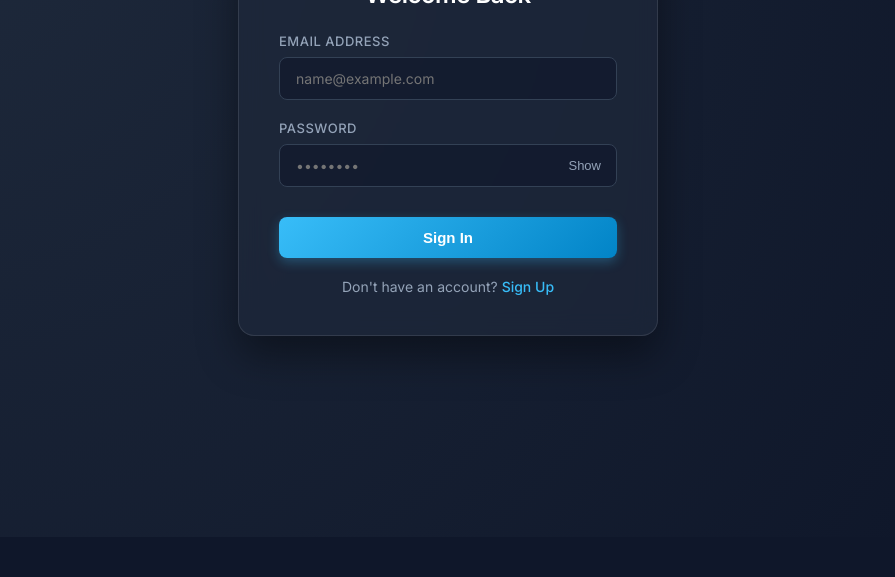
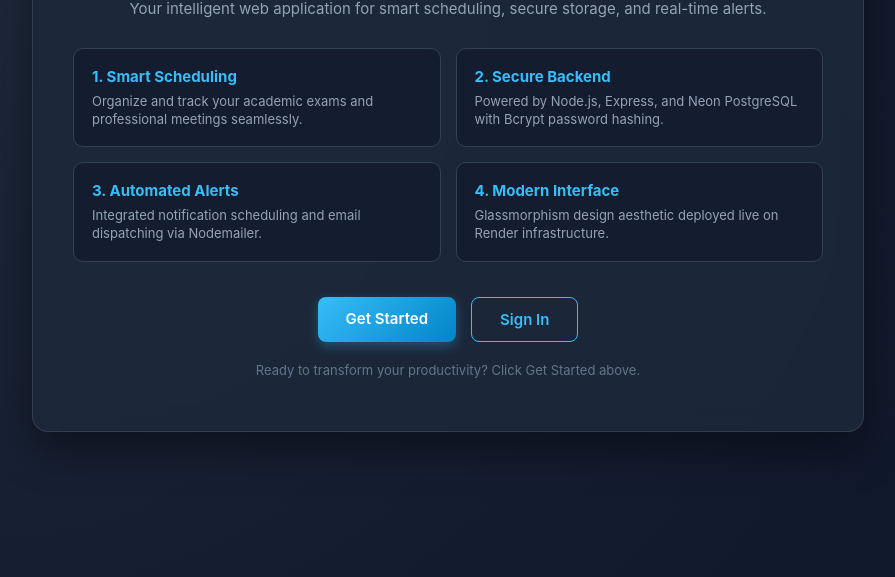
Before and after one commit to shqiprontafaj2-ops/remember-ai, a website: page index.html in a window 1280 px wide. Shown: the part 263-840 px from the top of the page, without its empty margins (192-1087 px from the left). Before the commit the page ends 800 px from the top, so only its background shows below. Drawn offline with Linux system fonts and the light colour scheme.

Commit message:
Shto faqen kryesore Landing Page me 4 pikat kyqe dhe Get Started

```diff
--- a/index.html
+++ b/index.html
@@ -3,82 +3,145 @@
 <head>
     <meta charset="UTF-8">
     <meta name="viewport" content="width=device-width, initial-scale=1.0">
-    <title>Remember AI - Login</title>
-    <link rel="stylesheet" href="style.css">
+    <title>Remember AI - Welcome</title>
+    <style>
+        body {
+            font-family: 'Inter', Arial, sans-serif;
+            background: #0f172a;
+            background-image: radial-gradient(circle at 10% 20%, rgb(30, 41, 59) 0%, rgb(15, 23, 42) 90%);
+            margin: 0;
+            padding: 20px;
+            min-height: 100vh;
+            display: flex;
+            justify-content: center;
+            align-items: center;
+            color: #f8fafc;
+        }
+        .landing-container {
+            max-width: 750px;
+            width: 100%;
+            background: rgba(30, 41, 59, 0.85);
+            backdrop-filter: blur(12px);
+            border: 1px solid rgba(255, 255, 255, 0.1);
+            padding: 40px;
+            border-radius: 16px;
+            box-shadow: 0 20px 40px rgba(0, 0, 0, 0.4);
+            text-align: center;
+        }
+        h1 {
+            color: #ffffff;
+            font-size: 32px;
+            margin-bottom: 10px;
+            font-weight: 700;
+        }
+        h1 span {
+            color: #38bdf8;
+        }
+        p.subtitle {
+            color: #94a3b8;
+            font-size: 15px;
+            margin-bottom: 30px;
+        }
+        .features-grid {
+            display: grid;
+            grid-template-columns: 1fr 1fr;
+            gap: 15px;
+            margin-bottom: 35px;
+            text-align: left;
+        }
+        .feature-card {
+            background: rgba(15, 23, 42, 0.6);
+            border: 1px solid #334155;
+            padding: 18px;
+            border-radius: 10px;
+        }
+        .feature-card h4 {
+            color: #38bdf8;
+            margin: 0 0 6px 0;
+            font-size: 15px;
+        }
+        .feature-card p {
+            color: #94a3b8;
+            margin: 0;
+            font-size: 13px;
+            line-height: 1.4;
+        }
+        .cta-buttons {
+            display: flex;
+            gap: 15px;
+            justify-content: center;
+            margin-bottom: 20px;
+        }
+        .btn-primary {
+            background: linear-gradient(135deg, #38bdf8 0%, #0284c7 100%);
+            color: white;
+            text-decoration: none;
+            padding: 12px 28px;
+            border-radius: 8px;
+            font-weight: 600;
+            font-size: 15px;
+            box-shadow: 0 4px 12px rgba(56, 189, 248, 0.3);
+            transition: all 0.3s ease;
+        }
+        .btn-primary:hover {
+            background: linear-gradient(135deg, #0ea5e9 0%, #0369a1 100%);
+            transform: translateY(-1px);
+        }
+        .btn-secondary {
+            background: transparent;
+            color: #38bdf8;
+            border: 1px solid #38bdf8;
+            text-decoration: none;
+            padding: 12px 28px;
+            border-radius: 8px;
+            font-weight: 600;
+            font-size: 15px;
+            transition: all 0.3s ease;
+        }
+        .btn-secondary:hover {
+            background: rgba(56, 189, 248, 0.1);
+        }
+        .footer-text {
+            color: #64748b;
+            font-size: 13px;
+            margin-top: 20px;
+        }
+    </style>
 </head>
 <body>
 
-    <div class="login-container">
-        <h2>Welcome Back</h2>
+<div class="landing-container">
+    <h1>Welcome to <span>Remember AI</span></h1>
+    <p class="subtitle">Your intelligent web application for smart scheduling, secure storage, and real-time alerts.</p>
 
-        <form id="loginForm">
-            <div class="input-field">
-                <label for="email">Email Address</label>
-                <input type="email" id="email" name="email" placeholder="name@example.com" required>
-            </div>
-
-            <div class="input-field">
-                <label for="password">Password</label>
-                <div class="password-wrapper">
-                    <input type="password" id="password" name="password" placeholder="••••••••" required>
-                    <button type="button" class="toggle-password" onclick="togglePassword()">Show</button>
-                </div>
-            </div>
-
-            <button type="submit" class="btn-submit">Sign In</button>
-
-            <p>
-                Don't have an account? <a href="/signup">Sign Up</a>
-            </p>
-        </form>
+    <!-- 4 Pikat Kyçe -->
+    <div class="features-grid">
+        <div class="feature-card">
+            <h4>1. Smart Scheduling</h4>
+            <p>Organize and track your academic exams and professional meetings seamlessly.</p>
+        </div>
+        <div class="feature-card">
+            <h4>2. Secure Backend</h4>
+            <p>Powered by Node.js, Express, and Neon PostgreSQL with Bcrypt password hashing.</p>
+        </div>
+        <div class="feature-card">
+            <h4>3. Automated Alerts</h4>
+            <p>Integrated notification scheduling and email dispatching via Nodemailer.</p>
+        </div>
+        <div class="feature-card">
+            <h4>4. Modern Interface</h4>
+            <p>Glassmorphism design aesthetic deployed live on Render infrastructure.</p>
+        </div>
     </div>
 
-    <script>
-        // Funksioni për të shfaqur/fshehur fjalëkalimin
-        function togglePassword() {
-            const passwordInput = document.getElementById("password");
-            const toggleBtn = document.querySelector(".toggle-password");
+    <!-- Butonat e Veprimit -->
+    <div class="cta-buttons">
+        <a href="/signup" class="btn-primary">Get Started</a>
+        <a href="/login" class="btn-secondary">Sign In</a>
+    </div>
 
-            if (passwordInput.type === "password") {
-                passwordInput.type = "text";
-                toggleBtn.textContent = "Hide";
-            } else {
-                passwordInput.type = "password";
-                toggleBtn.textContent = "Show";
-            }
-        }
+    <p class="footer-text">Ready to transform your productivity? Click Get Started above.</p>
+</div>
 
-        document.addEventListener("DOMContentLoaded", function() {
-            const loginForm = document.getElementById("loginForm");
-            if (loginForm) {
-                loginForm.addEventListener("submit", async function(e) {
-                    e.preventDefault();
-
-                    const email = document.getElementById("email").value;
-                    const password = document.getElementById("password").value;
-
-                    try {
-                        const response = await fetch('/api/login', {
-                            method: 'POST',
-                            headers: { 'Content-Type': 'application/json' },
-                            body: JSON.stringify({ email, password })
-                        });
-
-                        const result = await response.json();
-                        if (result.success) {
-                            localStorage.setItem('userEmail', email);
-                            alert("Hyrja u realizua me sukses!");
-                            window.location.href = '/dashboard';
-                        } else {
-                            alert("Gabim: " + result.message);
-                        }
-                    } catch (err) {
-                        console.error("Gabim në rrjet:", err);
-                        alert("Failed to connect to the server.");
-                    }
-                });
-            }
-        });
-    </script>
 </body>
 </html>
```
